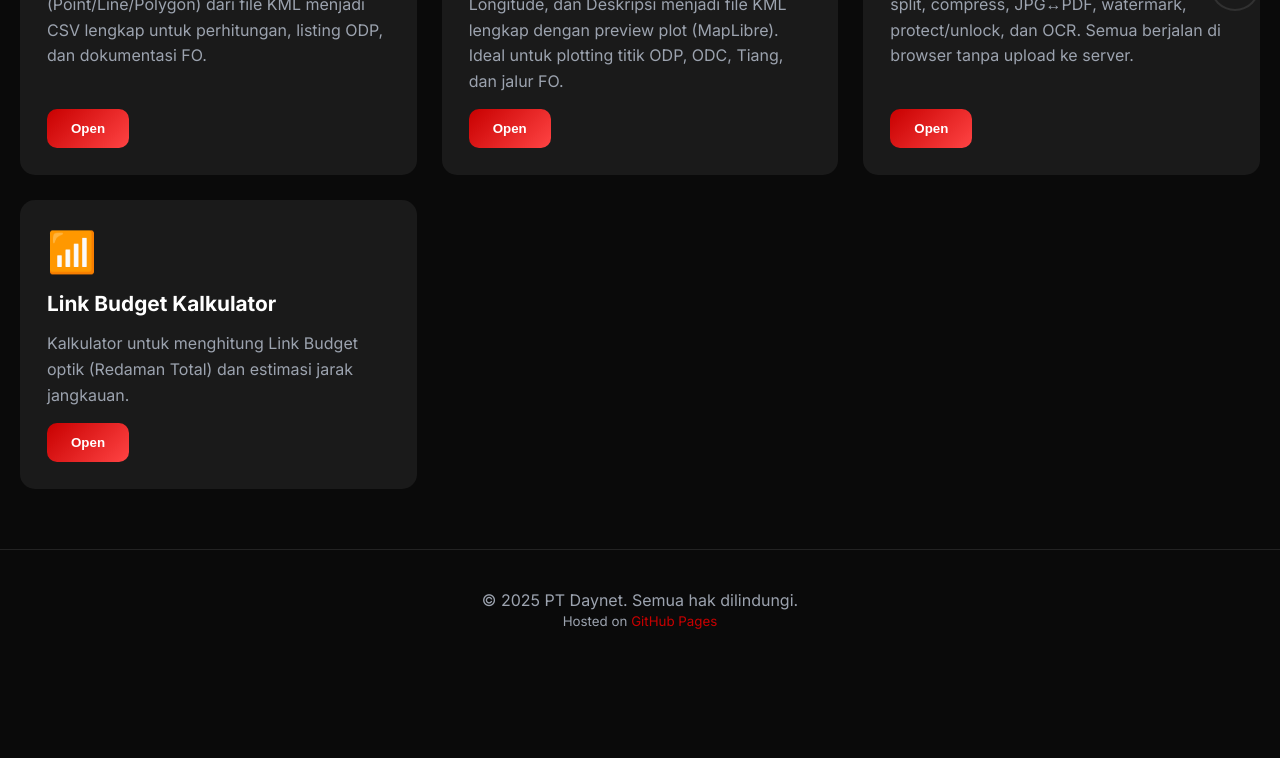
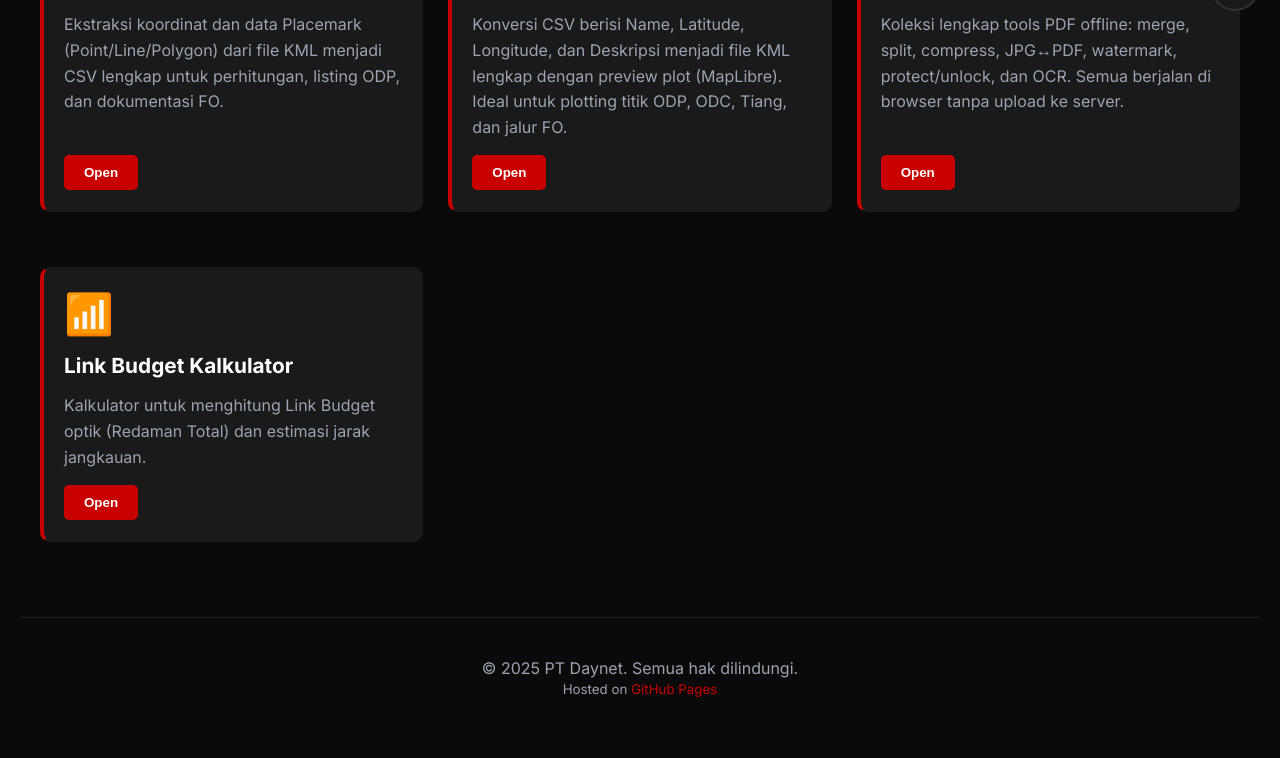
Before and after one commit to botdadali/Daynet-Bandung, a plain HTML site: page index.html in a window 1280 px wide. Shown: the part 709-1467 px from the top of the page. Before the commit the page ends 1379 px from the top, so only its background shows below. Drawn offline with Linux system fonts and the light colour scheme; files whose address does not match are found by name.

Commit message:
Update index.html

```diff
--- a/index.html
+++ b/index.html
@@ -1,13 +1,44 @@
 <!DOCTYPE html>
 <html lang="id">
 <head>
+
   <meta charset="utf-8">
   <meta name="viewport" content="width=device-width,initial-scale=1">
   <title>Tools Daynet</title>
-  <meta name="description" content="Portal internal Daynet - Akses cepat ke tools konstruksi">
-  <link rel="stylesheet" href="https://fonts.googleapis.com/css2?family=Inter:wght@400;500;600;700;800&display=swap">
+  <meta name="description" content="Portal internal Daynet">
+
+  <!-- PASTIKAN PATH BENAR untuk GitHub Pages -->
   <link rel="stylesheet" href="styles.css">
-  <link rel="icon" href="assets/img/favicon.png">
+
+  <!-- Tambahkan fallback CSS inline jika CSS gagal load -->
+  <style>
+    /* Emergency CSS jika styles.css gagal load */
+    body {
+      font-family: 'Inter', Arial, sans-serif;
+      background: #0a0a0a;
+      color: white;
+      margin: 0;
+      padding: 20px;
+    }
+    .tool-card {
+      background: #1a1a1a;
+      padding: 20px;
+      border-radius: 10px;
+      margin: 15px 0;
+      border-left: 4px solid #c80000;
+    }
+    .tool-btn {
+      background: #c80000;
+      color: white;
+      border: none;
+      padding: 10px 20px;
+      border-radius: 5px;
+      cursor: pointer;
+    }
+  </style>
+
+  <link href="https://fonts.googleapis.com/css2?family=Inter:wght@400;500;600;700;800&display=swap" rel="stylesheet">
+
 </head>
 
 <body>
```
